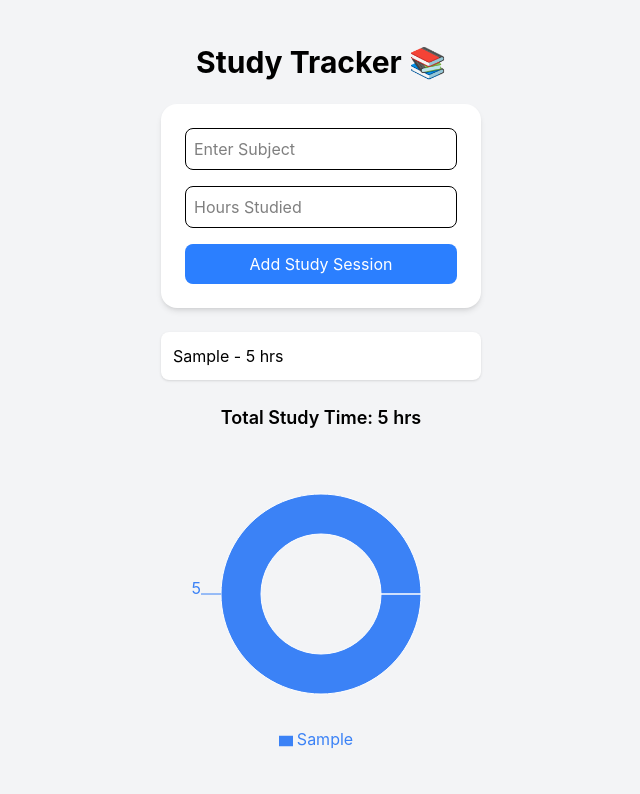
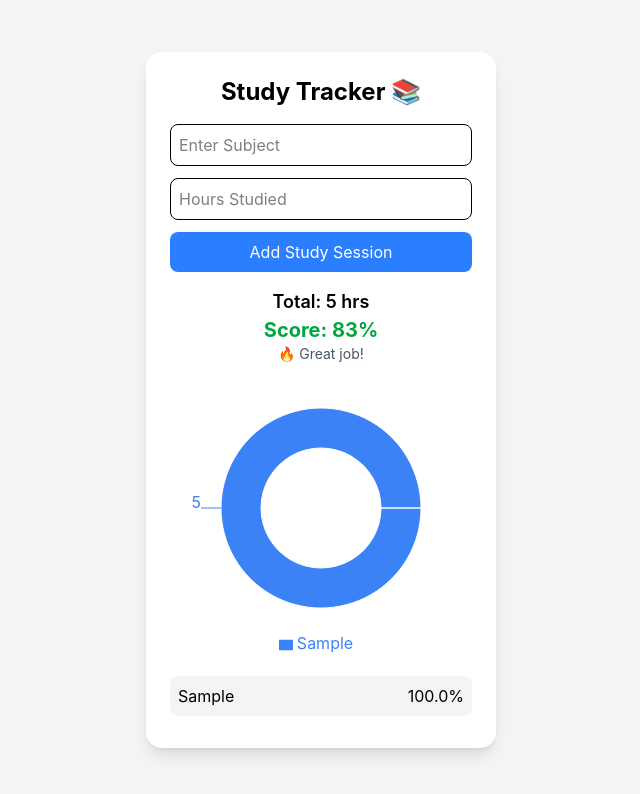
Before and after one commit to survekaran/study-tracker, a React (Vite) app: page / in a window 1280 px wide. Both pictures are taken after typing "Sample", "5" into the empty fields and a click on the button "Add Study Session". Shown: the top 794 px of the page, without its empty margins (319-959 px from the left). Built offline with nearby package versions, Linux system fonts and the light colour scheme.

Commit message:
added many option today

```diff
--- a/src/App.jsx
+++ b/src/App.jsx
@@ -18,15 +18,16 @@ function App() {
     };
 
     setSessions([...sessions, newSession]);
-
     setSubject("");
     setHours("");
   };
 
+  // TOTAL HOURS
   const totalHours = sessions.reduce((sum, session) => {
     return sum + session.hours;
   }, 0);
 
+  // GROUP DATA
   const subjectData = [];
 
   sessions.forEach((session) => {
@@ -43,19 +44,40 @@ function App() {
       });
     }
   });
+
+  // ADD PERCENTAGE
+  subjectData.forEach((item) => {
+    item.percentage = totalHours
+      ? ((item.value / totalHours) * 100).toFixed(1)
+      : 0;
+  });
+
+  // DAILY SCORE
+  const score = Math.min((totalHours / 6) * 100, 100).toFixed(0);
+
+  const getFeedback = () => {
+    if (score >= 80) return "🔥 Great job!";
+    if (score >= 50) return "👍 Good effort";
+    return "⚠️ Need more focus";
+  };
+
   const COLORS = ["#3B82F6", "#10B981", "#F59E0B", "#EF4444"];
 
   return (
-    <div className="min-h-screen bg-gray-100 flex flex-col items-center justify-center">
-      <h1 className="text-3xl font-bold mb-6">Study Tracker 📚</h1>
+    <div className="min-h-screen bg-gray-100 flex items-center justify-center">
+      <div className="bg-white p-6 rounded-2xl shadow-lg w-[350px] text-center">
 
-      <div className="bg-white p-6 rounded-2xl shadow-md w-80">
+        <h1 className="text-2xl font-bold mb-4">
+          Study Tracker 📚
+        </h1>
+
+        {/* INPUT FORM */}
         <input
           type="text"
           placeholder="Enter Subject"
           value={subject}
           onChange={(e) => setSubject(e.target.value)}
-          className="w-full mb-4 p-2 border rounded-lg"
+          className="w-full mb-3 p-2 border rounded-lg"
         />
 
         <input
@@ -63,7 +85,7 @@ function App() {
           placeholder="Hours Studied"
           value={hours}
           onChange={(e) => setHours(e.target.value)}
-          className="w-full mb-4 p-2 border rounded-lg"
+          className="w-full mb-3 p-2 border rounded-lg"
         />
 
         <button
@@ -72,24 +94,23 @@ function App() {
         >
           Add Study Session
         </button>
+
+        {/* TOTAL + SCORE */}
+        <div className="mt-4 text-lg font-semibold">
+          Total: {totalHours} hrs
         </div>
 
-      <div className="mt-6 w-80">
-        {sessions.map((session, index) => (
-          <div
-            key={index}
-            className="bg-white p-3 mb-2 rounded-lg shadow"
-          >
-            {session.subject} - {session.hours} hrs
-          </div>
-        ))}
-      </div>
-      <div className="mt-4 text-lg font-semibold">
-        Total Study Time: {totalHours} hrs
+        <div className="text-xl font-bold text-green-600">
+          Score: {score}%
         </div>
 
-      <div className="mt-6 flex justify-center">
-        <PieChart width={300} height={300}>
+        <div className="text-sm text-gray-600 mb-4">
+          {getFeedback()}
+        </div>
+
+        {/* PIE CHART */}
+        <div className="flex justify-center">
+          <PieChart width={280} height={280}>
             <Pie
               data={subjectData}
               dataKey="value"
@@ -99,13 +120,31 @@ function App() {
               label
             >
               {subjectData.map((entry, index) => (
-              <Cell key={`cell-${index}`} fill={COLORS[index % COLORS.length]} />
+                <Cell
+                  key={`cell-${index}`}
+                  fill={COLORS[index % COLORS.length]}
+                />
               ))}
             </Pie>
             <Tooltip />
             <Legend />
           </PieChart>
         </div>
+
+        {/* PERCENT LIST */}
+        <div className="mt-4">
+          {subjectData.map((item, index) => (
+            <div
+              key={index}
+              className="bg-gray-100 p-2 mb-2 rounded-lg flex justify-between"
+            >
+              <span>{item.name}</span>
+              <span>{item.percentage}%</span>
+            </div>
+          ))}
+        </div>
+
+      </div>
     </div>
   );
 }
```
Lines whose indentation alone changed are shown as unchanged.
